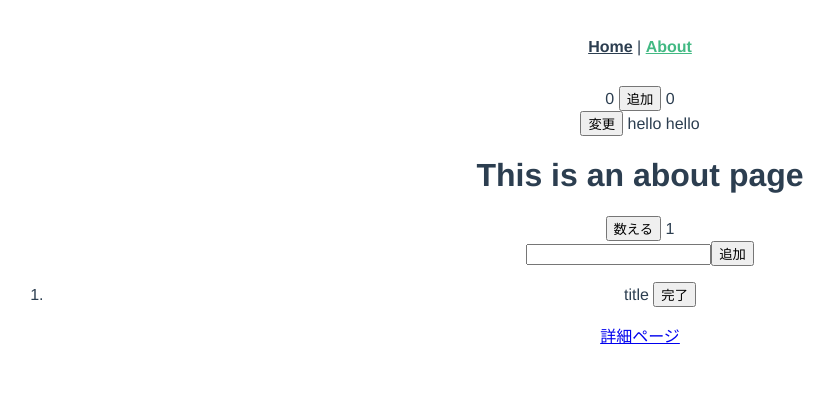
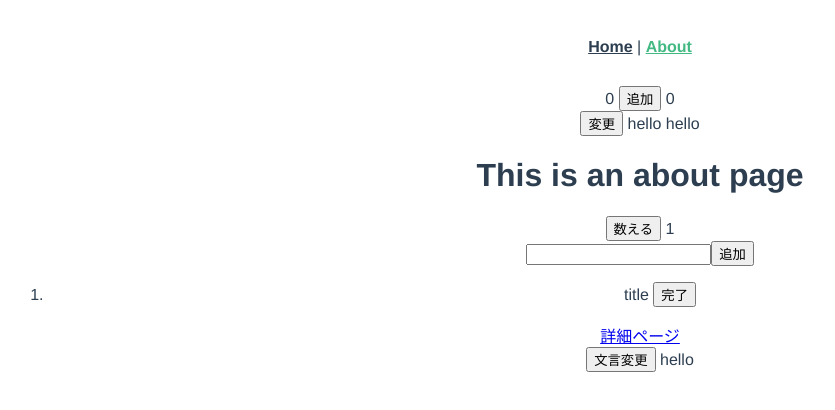
Before and after one commit to Tatsumi0658/Vues, a Vue app: page /about in a window 1280 px wide. Shown: the top 410 px of the page, without its empty margins (0-835 px from the left). Built offline with nearby package versions, Linux system fonts and the light colour scheme.

Commit message:
actionを追加

```diff
--- a/src/views/About.vue
+++ b/src/views/About.vue
@@ -5,6 +5,9 @@
     <Form @add="add" />
     <List :allTodos="todos" />
     <router-link :to="{ name: 'Pages', params: {id:1} }">詳細ページ</router-link>
+    <br />
+    <button @click="changeMess">文言変更</button>
+    {{ changeMessage }}
   </div>
 </template>
 <script>
@@ -26,6 +29,14 @@
       },
       done(index){
         this.todos[index].done = true
+      },
+      changeMess(){
+        this.$store.dispatch('changeMessageAction')
+      }
+    },
+    computed: {
+      changeMessage(){
+        return this.$store.getters.storeMessage
       }
     },
     components: {
```
